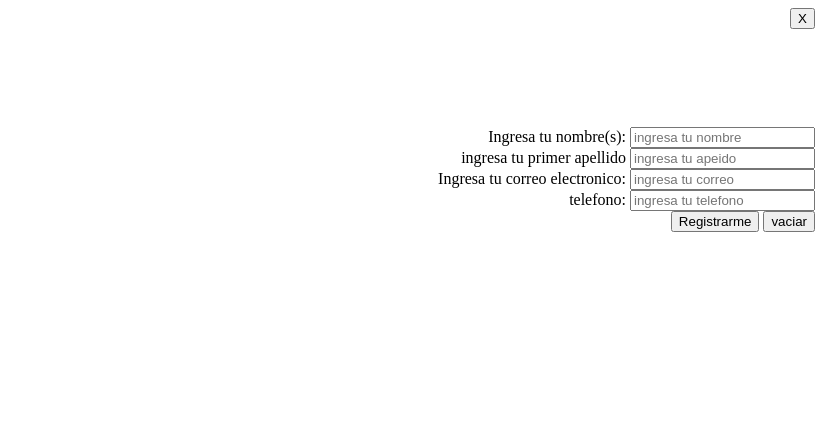
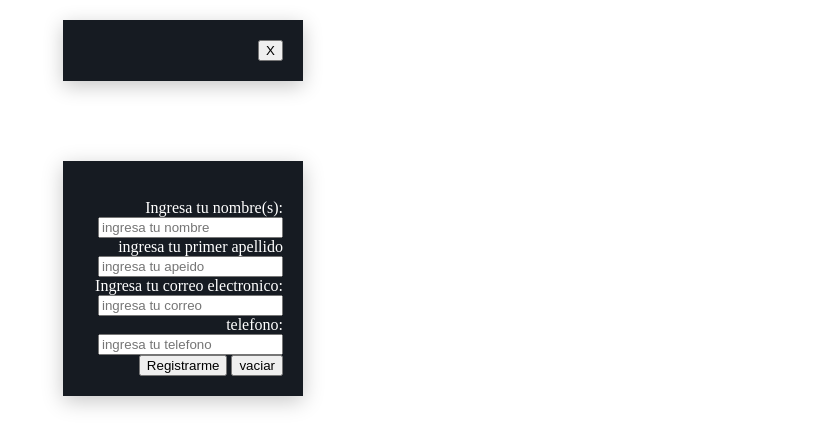
Before and after one commit to Abraham-MF/WEB1_423017911, a PHP site: page /proyecto_web_1/Formulario.php in a window 1280 px wide. Shown: the top 448 px of the page, without its empty margins (457-1280 px from the left). Run offline with PHP 8.4, Linux system fonts and the light colour scheme.

Commit message:
Update estilos.css

```diff
--- a/proyecto_web_1/estilos.css
+++ b/proyecto_web_1/estilos.css
@@ -22,3 +22,13 @@ html{
 .boton_regreso{
  text-align: right;
 }
+
+form{
+    color: white;
+    max-width: 200px;
+    margin: 20px auto;
+    background-color: #161b22;
+    padding: 20px;
+    box-shadow: 0 5px 20px rgba(0, 0, 0, 0.222);
+    border: 3px;
+}
```
